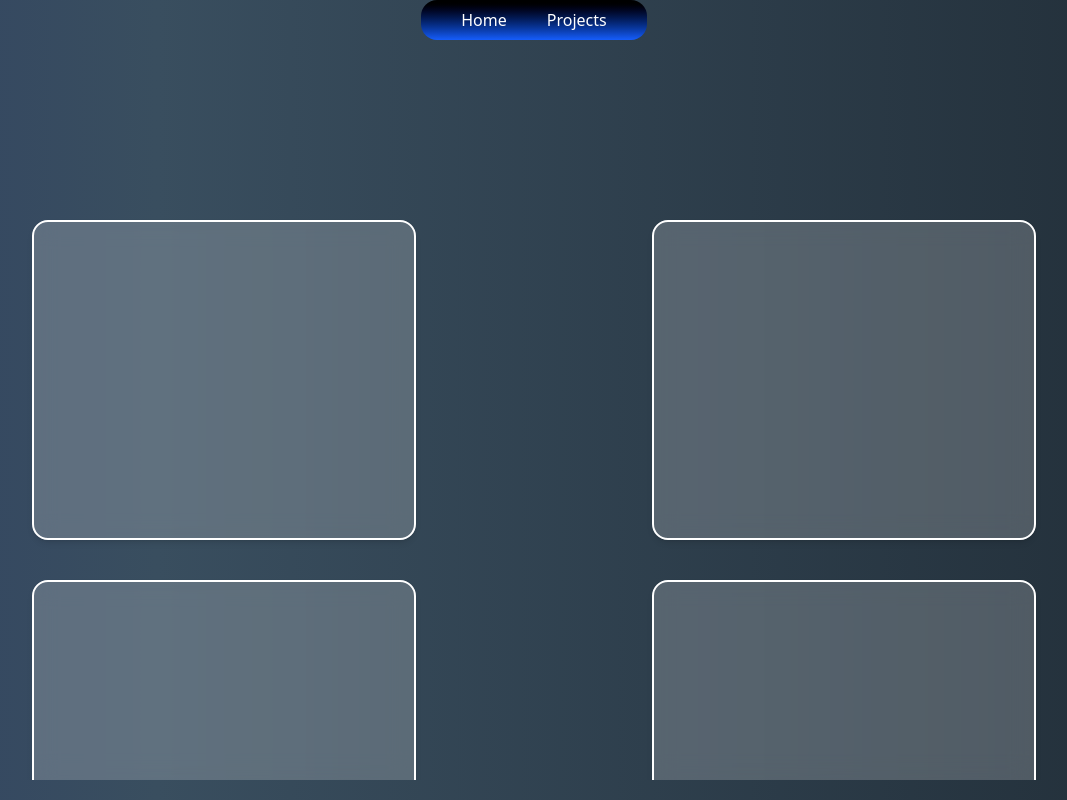
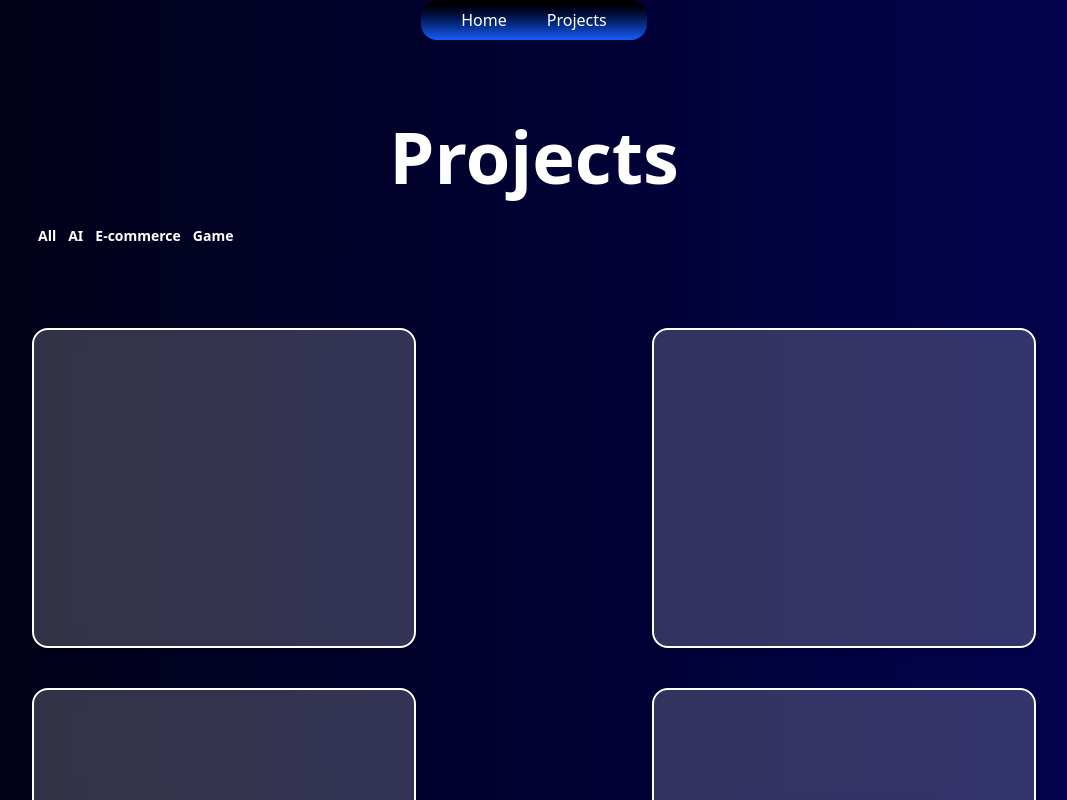
Before and after one commit to Himansh818/Portfolio, a React (Vite) app: page /Portfolio/projects in a window 1280 px wide. Shown: the whole page, without its empty margins (106-1173 px from the left). Built offline with nearby package versions, Linux system fonts and the light colour scheme.

Commit message:
Update Projects

```diff
--- a/src/Components/Project.jsx
+++ b/src/Components/Project.jsx
@@ -3,8 +3,20 @@
 
 const Project = () => {
   return (
-    <div className='projects h-auto  w-full text-2xl flex justify-center items-center text-black '>
-      <div className='projectsDiv  flex flex-wrap py-10 gap-10 w-auto justify-around relative top-40 px-10'>
+    <div className=' projects h-auto  w-full text-2xl flex flex-col justify-center items-center text-black '>
+
+        <section className=' h-1/2 relative top-30 w-full flex flex-col gap-6 text-2xl text-white  '>
+          <h1 className='text-7xl text-center font-extrabold '>Projects</h1>
+          <ul className="flex gap-3 w-fit pl-4 pr-4 ml-[10vw] rounded">
+            <li><a className='font-bold text-sm hover:text-blue-500 cursor-pointer' href="">All</a></li>
+            <li><a className='font-bold text-sm hover:text-blue-500 cursor-pointer' href="">AI</a></li>
+            <li><a className='font-bold text-sm hover:text-blue-500 cursor-pointer' href="">E-commerce</a></li>
+            <li><a className='font-bold text-sm hover:text-blue-500 cursor-pointer' href="">Game</a></li>
+          </ul>
+        </section>
+
+
+     <div className='projectsDiv  flex flex-wrap py-10 gap-10 w-auto justify-around relative top-40 px-10'>
 
         <div
         onClick={() => window.open('https://himansh818.github.io/Tic-Tac-Toe-Game/', '_blank')}
```
